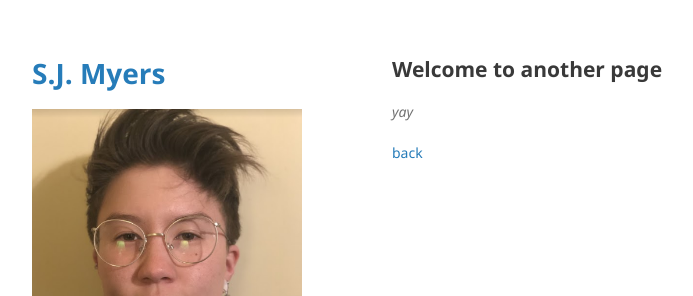
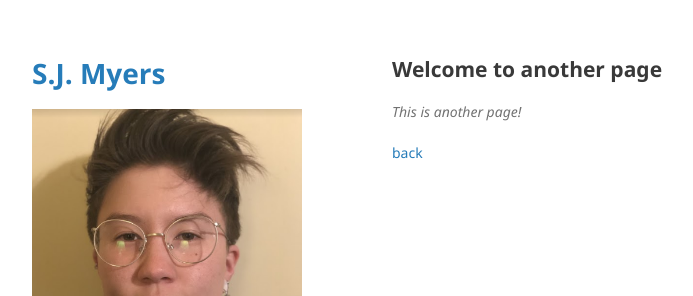
Before and after one commit to myer0432/myer0432.github.io, a Jekyll site: the page built from another-page.md, in a window 1280 px wide. Shown: the top 296 px of the page, without its empty margins (178-871 px from the left). Built offline with Jekyll 4.4.1, drawn with Linux system fonts in a browser that asks for light colours; our own code applies the rules of GitHub Pages for plain Markdown files.

Commit message:
Update another-page.md

```diff
--- a/another-page.md
+++ b/another-page.md
@@ -4,6 +4,6 @@ layout: default
 
 ## Welcome to another page
 
-_yay_
+_This is another page!_
 
 [back](./)
```
